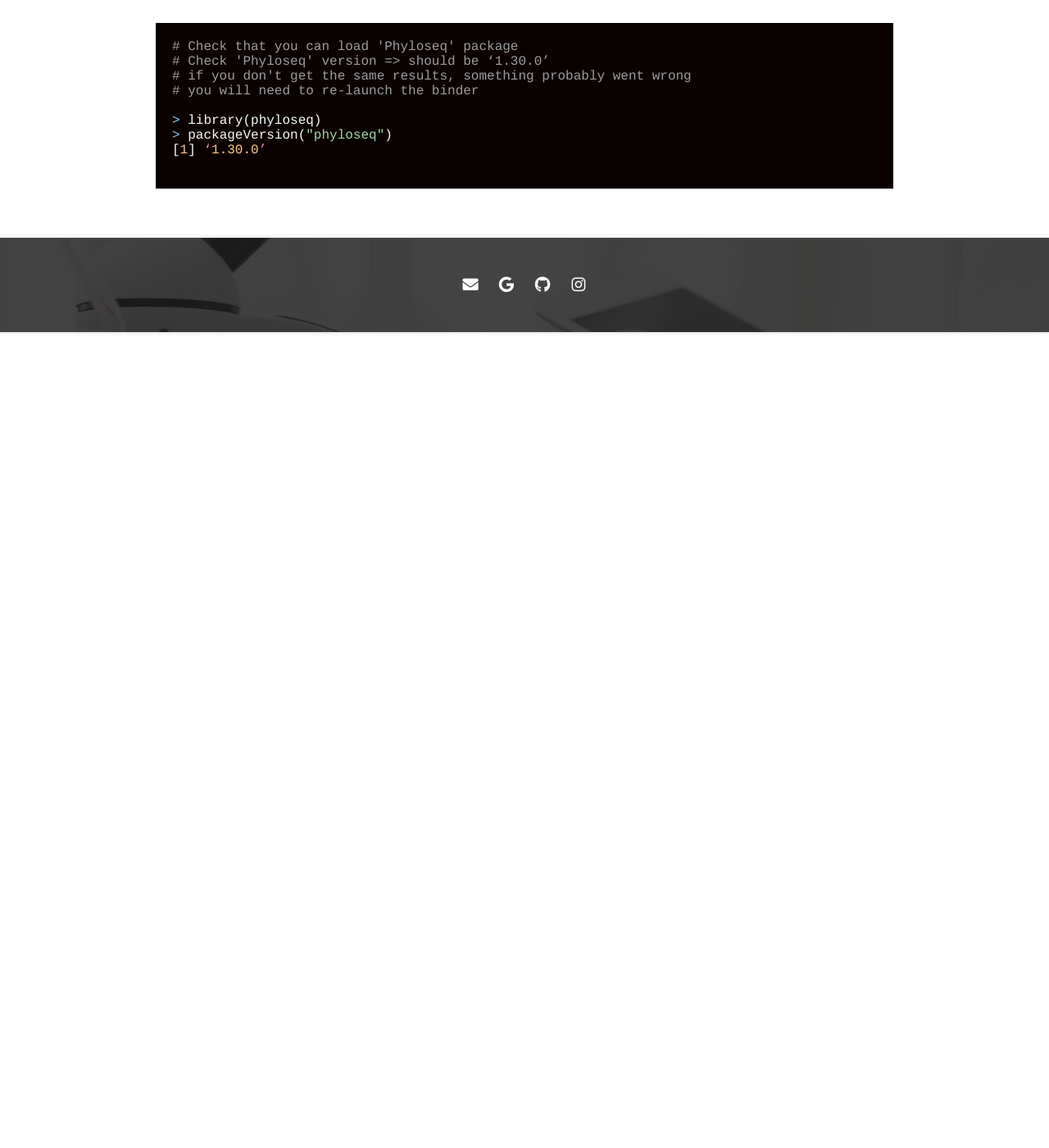
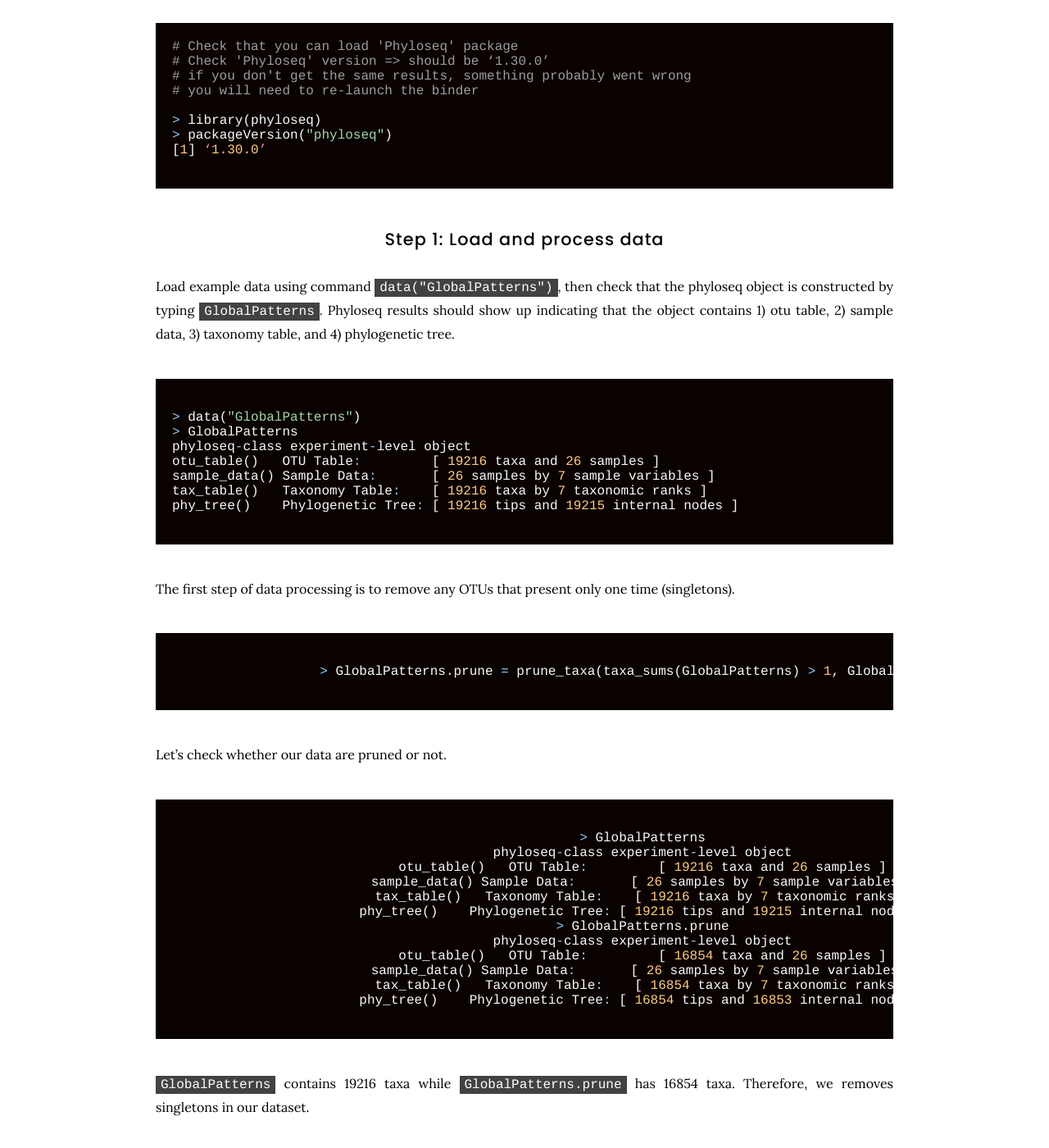
Before and after one commit to natpombubpa-lab/natpombubpa-lab.github.io, a Jekyll site: the page built from resources/Microbiome_Analysis_Phyloseq.md, in a window 1280 px wide and 1400 px high, scrolled down 1352 px. Shown: the whole window at 82% size. Built offline with Jekyll 4.4.1, drawn with Linux system fonts in a browser that asks for light colours; nearby versions of some CDN libraries; before the commit the page ends 1757 px from its top, so only the background shows below that.

Commit message:
Update Microbiome_Analysis_Phyloseq.md

````diff
--- a/resources/Microbiome_Analysis_Phyloseq.md
+++ b/resources/Microbiome_Analysis_Phyloseq.md
@@ -43,3 +43,49 @@ Let's check several things before we begin.
 [1] ‘1.30.0’
 
 ```
+
+## Step 1: Load and process data
+
+Load example data using command ```data("GlobalPatterns")```, then check that the phyloseq object is constructed by typing ```GlobalPatterns```. Phyloseq results should show up indicating that the object contains 1) otu table, 2) sample data, 3) taxonomy table, and 4) phylogenetic tree.
+
+{:.left}
+```R
+
+> data("GlobalPatterns")
+> GlobalPatterns
+phyloseq-class experiment-level object
+otu_table()   OTU Table:         [ 19216 taxa and 26 samples ]
+sample_data() Sample Data:       [ 26 samples by 7 sample variables ]
+tax_table()   Taxonomy Table:    [ 19216 taxa by 7 taxonomic ranks ]
+phy_tree()    Phylogenetic Tree: [ 19216 tips and 19215 internal nodes ]
+
+```
+
+The first step of data processing is to remove any OTUs that present only one time (singletons).
+
+```R
+
+> GlobalPatterns.prune = prune_taxa(taxa_sums(GlobalPatterns) > 1, GlobalPatterns)
+
+```
+
+Let's check whether our data are pruned or not.
+
+```R
+
+> GlobalPatterns
+phyloseq-class experiment-level object
+otu_table()   OTU Table:         [ 19216 taxa and 26 samples ]
+sample_data() Sample Data:       [ 26 samples by 7 sample variables ]
+tax_table()   Taxonomy Table:    [ 19216 taxa by 7 taxonomic ranks ]
+phy_tree()    Phylogenetic Tree: [ 19216 tips and 19215 internal nodes ]
+> GlobalPatterns.prune
+phyloseq-class experiment-level object
+otu_table()   OTU Table:         [ 16854 taxa and 26 samples ]
+sample_data() Sample Data:       [ 26 samples by 7 sample variables ]
+tax_table()   Taxonomy Table:    [ 16854 taxa by 7 taxonomic ranks ]
+phy_tree()    Phylogenetic Tree: [ 16854 tips and 16853 internal nodes ]
+
+```
+
+```GlobalPatterns``` contains 19216 taxa while ```GlobalPatterns.prune``` has 16854 taxa. Therefore, we removes singletons in our dataset.
````
